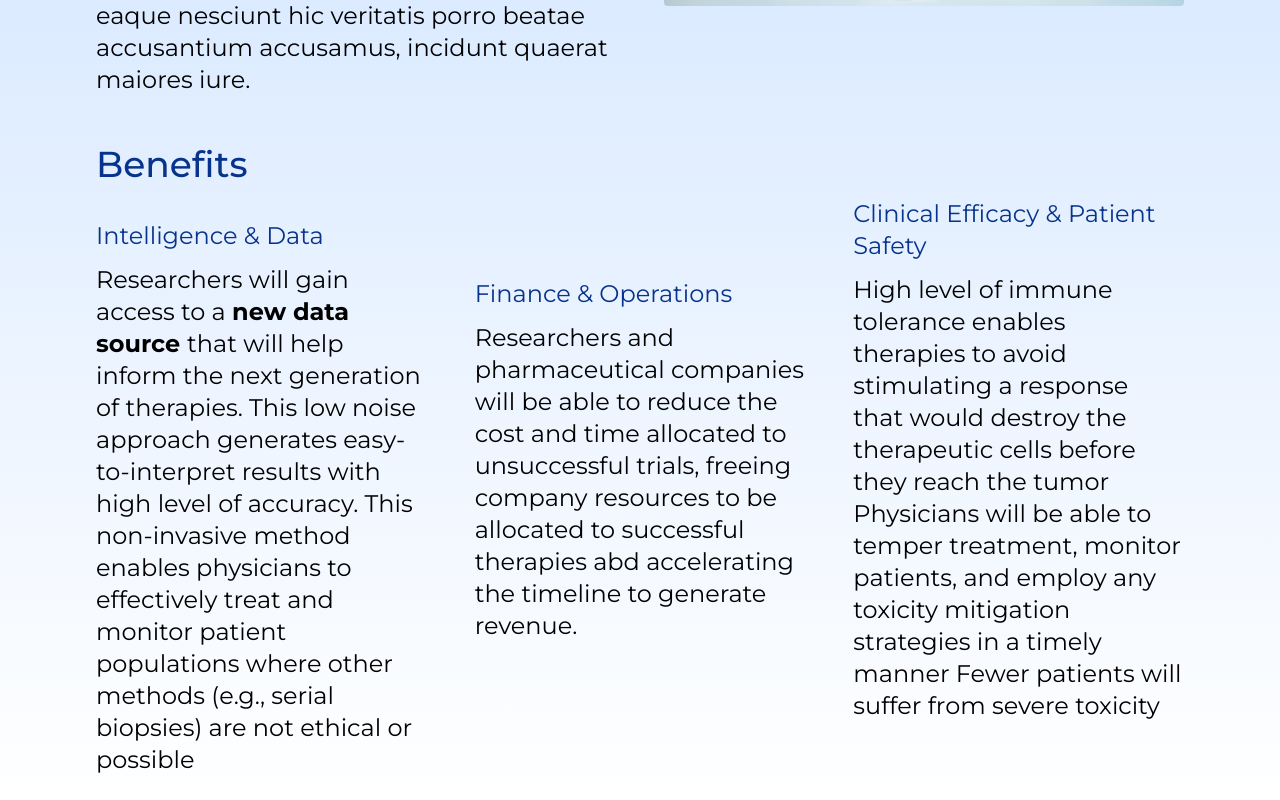
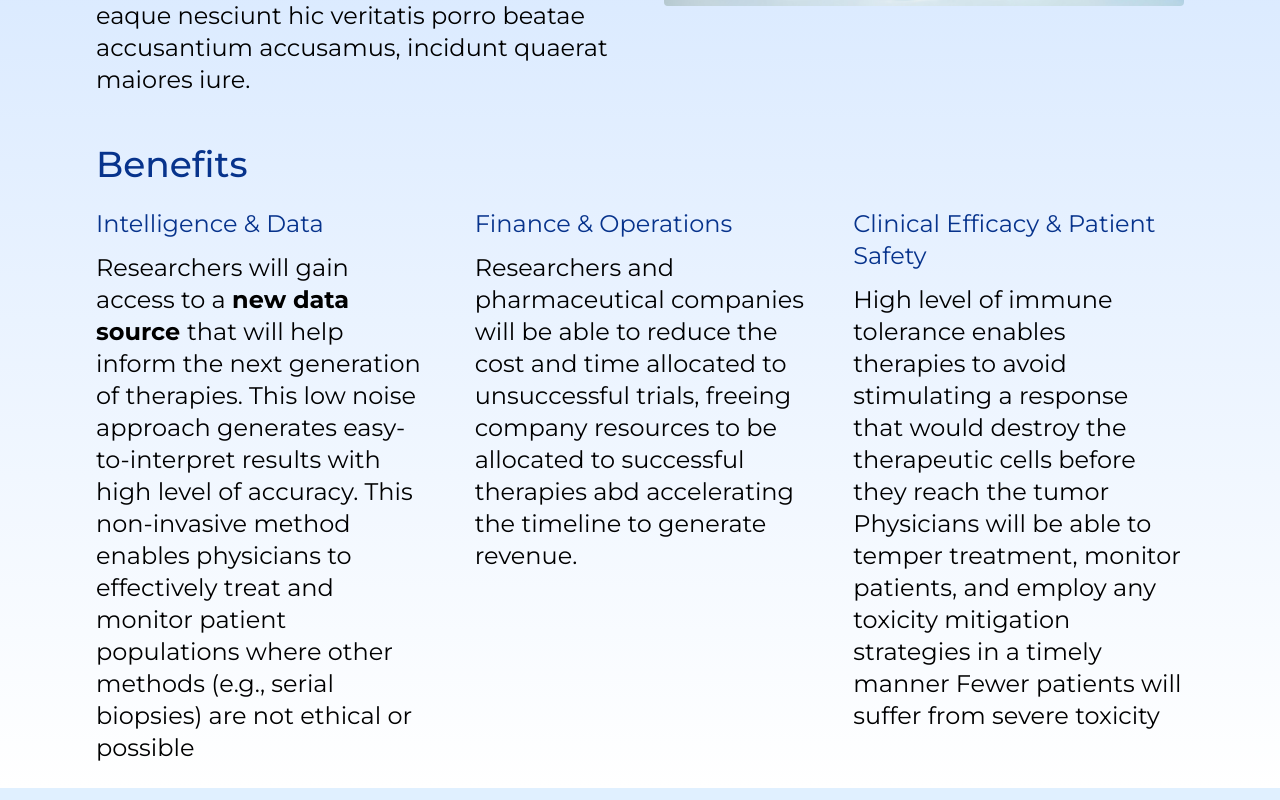
Before and after one commit to goldeei/neo-cell-site, a Next.js app: page /technology in a window 1280 px wide. Shown: the part 460-1260 px from the top of the page. Built offline with nearby package versions, Linux system fonts and the light colour scheme; what tailwindcss-filters would draw is missing.

Commit message:
Update grid

```diff
--- a/src/app/technology/page.tsx
+++ b/src/app/technology/page.tsx
@@ -10,8 +10,8 @@ const Technology = () => {
 			className="flex items-center"
 			bgColor="page-gradient__flipped"
 		>
-			<div className="h-full grid grid-cols-1 gap-y-12 gap-x-12 md:grid-cols-6 items-center">
-				<div className="flex flex-col md:col-span-3">
+			<div className="h-full grid grid-cols-1 gap-y-12 gap-x-12 md:grid-cols-2 items-center">
+				<div className="flex flex-col">
 					<H2 className="mb-6 font-medium">Technology</H2>
 					<div className="flex flex-col gap-3 text-2xl">
 						<div>
@@ -31,38 +31,43 @@ const Technology = () => {
 				<img
 					src="/LabTests.jpg"
 					alt=""
-					className="rounded h-auto w-full max-w-[600px] md:col-span-3 mx-auto"
+					className="rounded h-auto w-full max-w-[600px] md:col-span-1 mx-auto"
 				/>
-				<div className="md:col-span-2 flex flex-col gap-3">
+				<div className="col-span-full">
 					<H2 className="mb-6 font-medium">Benefits</H2>
+					<div className=" grid grid-cols-1 md:grid-cols-3 gap-12">
+						<div className="flex flex-col gap-3">
 							<H3>Intelligence & Data</H3>
 							<div className="text-2xl">
-						Researchers will gain access to a <strong>new data source </strong>
+								Researchers will gain access to a{" "}
+								<strong>new data source </strong>
 								that will help inform the next generation of therapies. This low
-						noise approach generates easy-to-interpret results with high level
-						of accuracy. This non-invasive method enables physicians to
-						effectively treat and monitor patient populations where other
+								noise approach generates easy-to-interpret results with high
+								level of accuracy. This non-invasive method enables physicians
+								to effectively treat and monitor patient populations where other
 								methods (e.g., serial biopsies) are not ethical or possible
 							</div>
 						</div>
-				<div className="md:col-span-2 flex flex-col gap-3">
+						<div className="flex flex-col gap-3">
 							<H3>Finance & Operations</H3>
 							<div className="text-2xl">
-						Researchers and pharmaceutical companies will be able to reduce the
-						cost and time allocated to unsuccessful trials, freeing company
-						resources to be allocated to successful therapies abd accelerating
-						the timeline to generate revenue.
+								Researchers and pharmaceutical companies will be able to reduce
+								the cost and time allocated to unsuccessful trials, freeing
+								company resources to be allocated to successful therapies abd
+								accelerating the timeline to generate revenue.
 							</div>
 						</div>
-				<div className="md:col-span-2 flex flex-col gap-3">
+						<div className="flex flex-col gap-3">
 							<H3>Clinical Efficacy & Patient Safety</H3>
 							<div className="text-2xl">
 								High level of immune tolerance enables therapies to avoid
 								stimulating a response that would destroy the therapeutic cells
 								before they reach the tumor Physicians will be able to temper
 								treatment, monitor patients, and employ any toxicity mitigation
-						strategies in a timely manner Fewer patients will suffer from severe
-						toxicity
+								strategies in a timely manner Fewer patients will suffer from
+								severe toxicity
+							</div>
+						</div>
 					</div>
 				</div>
 			</div>
```
Lines whose indentation alone changed are shown as unchanged.
